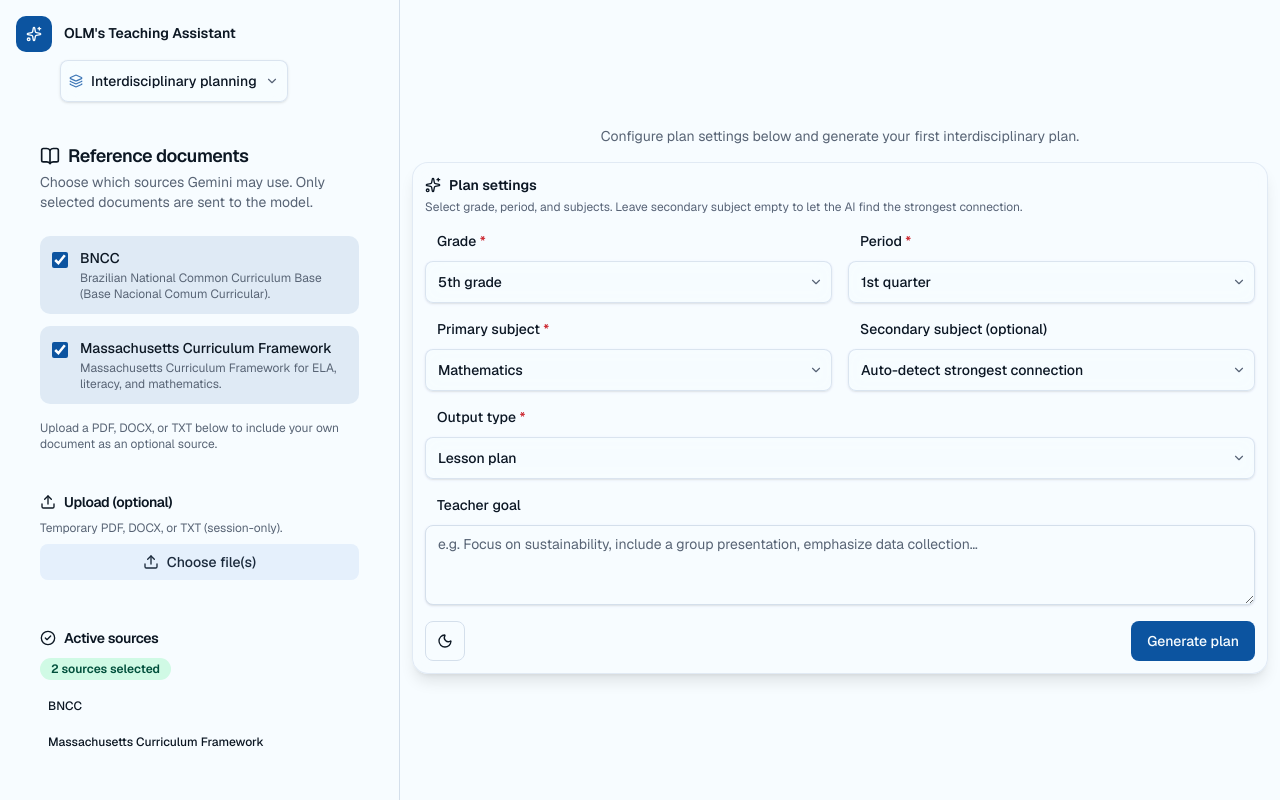
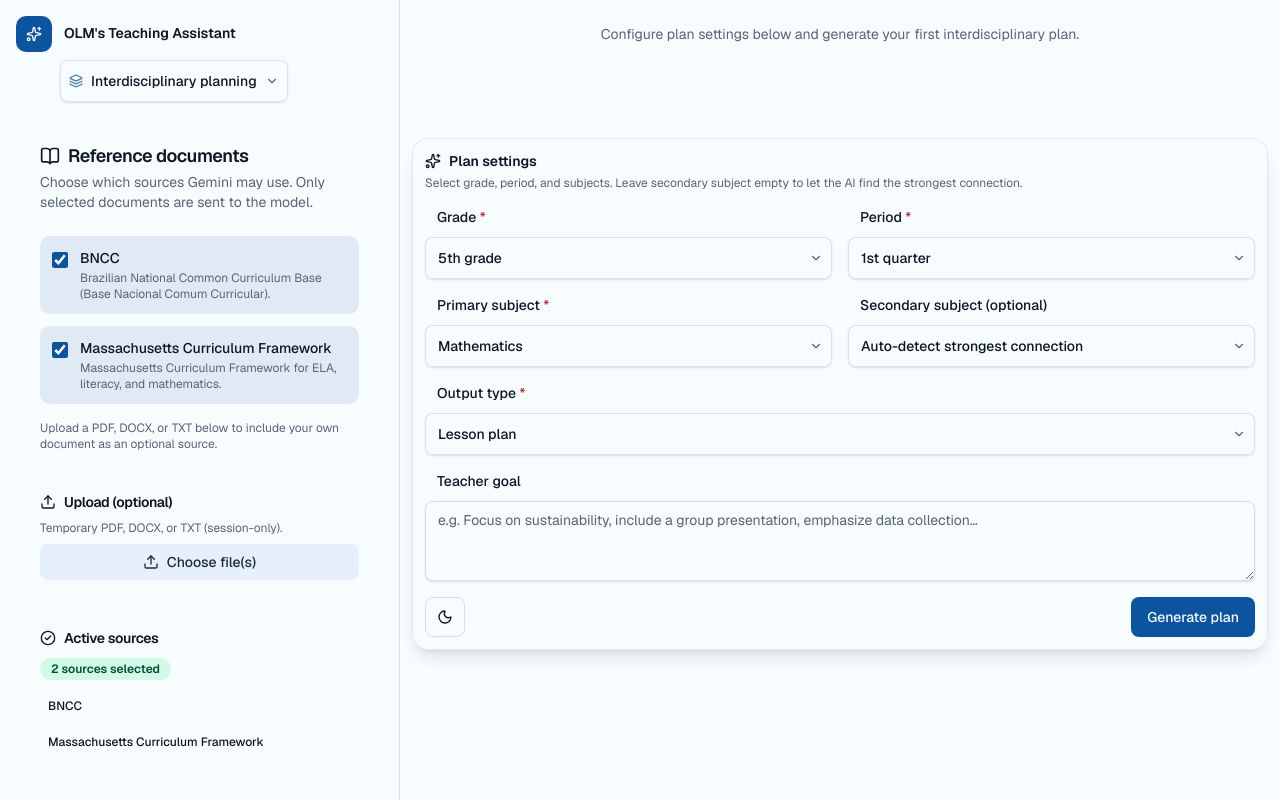
Before and after one commit to ianobraczka/ollm, a Next.js app: page /interdisciplinary-planning in a window 1280 px wide. Built offline with nearby package versions, Linux system fonts and the light colour scheme.

Commit message:
fix(ui): move planning intro text back to the top
Keep the interdisciplinary form vertically centered while restoring the helper message above the fields.

```diff
--- a/src/components/PlanningChatWindow.tsx
+++ b/src/components/PlanningChatWindow.tsx
@@ -122,9 +122,12 @@
   return (
     <div className="relative min-h-screen bg-background">
       {!hasStarted ? (
-        <div className="flex min-h-screen items-center justify-center px-2 py-8 lg:px-3">
+        <div className="flex min-h-screen flex-col px-2 py-6 lg:px-3">
+          <div className="mx-auto w-full max-w-6xl">
+            <p className="text-center text-sm text-muted-foreground">{t.planningChatEmpty}</p>
+          </div>
+          <div className="flex flex-1 items-center justify-center pb-8">
             <div className="mx-auto w-full max-w-6xl space-y-4">
-            <p className="text-center text-sm text-muted-foreground">{t.planningChatEmpty}</p>
               {errorAlerts}
               <div className="rounded-2xl border border-border/60 bg-background/90 p-3 shadow-lg backdrop-blur-md">
                 <InterdisciplinaryPlanningForm
@@ -133,6 +136,7 @@
                   onSubmit={onInitialSubmit}
                   leadingActions={<ModeToggle language={language} />}
                 />
+              </div>
             </div>
           </div>
         </div>
```
Lines whose indentation alone changed are shown as unchanged.
